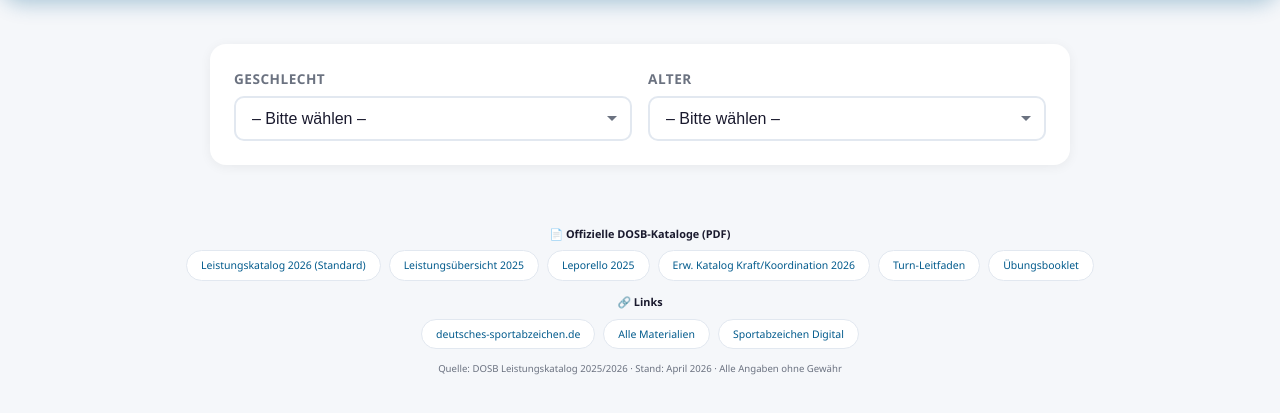
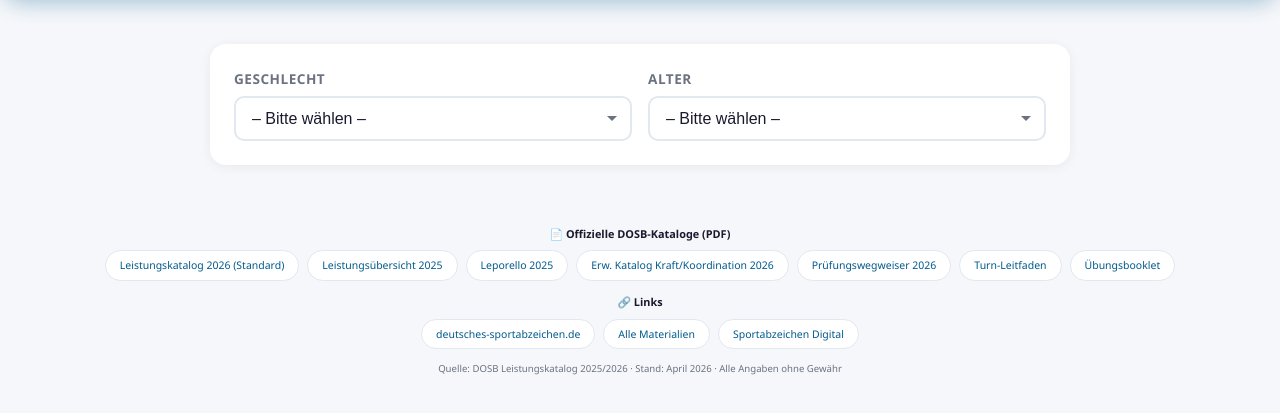
Before and after one commit to stefanhuettner/sportabzeichen, a plain HTML site: page index.html in a window 1280 px wide. Shown: the part 119-532 px from the top of the page. Drawn offline with Linux system fonts and the light colour scheme.

Commit message:
Fix Turn-Leitfaden PDF link (was access denied), add Prüfungswegweiser 2026

```diff
--- a/index.html
+++ b/index.html
@@ -615,7 +615,8 @@
       <a href="https://cdn.dosb.de/Relaunch_2024/Sportabzeichen/Materialien_2025/DSA_Leistungsuebersicht_Erwachsene_A4_2025_web_SCREEN.pdf" target="_blank">Leistungsübersicht 2025</a>
       <a href="https://cdn.dosb.de/Relaunch_2024/Sportabzeichen/Materialien_2025/DSA_Leporello_langDIN_2025_einzelseiten_SCREEN.pdf" target="_blank">Leporello 2025</a>
       <a href="https://www.lsb-berlin.de/fileadmin/redaktion/landessportbund/sport_fuer_alle/sportabzeichen/sportabzeichen_2026/DSA_Erw_Leistungskatalog_2026_Kraft_Koordination.pdf" target="_blank">Erw. Katalog Kraft/Koordination 2026</a>
-      <a href="https://cdn.dosb.de/Relaunch_2024/Sportabzeichen/Materialien_2018/DSA-Leitfaden_fuer_PrueferInnen_zu_den_Turn-Aufgaben_2018.pdf" target="_blank">Turn-Leitfaden</a>
+      <a href="https://cdn.dosb.de/Relaunch_2024/Sportabzeichen/Materialien_2026/DSA_Pruefungswegweiser_2026_A5_Einzelseiten_WEB_24032026.pdf" target="_blank">Prüfungswegweiser 2026</a>
+      <a href="https://cdn.dosb.de/Relaunch_2024/Sportabzeichen/Materialien_2025/DSA-Leitfaden_fuer_PrueferInnen_zu_den_Turn-Aufgaben_2018.pdf" target="_blank">Turn-Leitfaden</a>
       <a href="https://cdn.dosb.de/alter_Datenbestand/Sportabzeichen/Materialien_2018/DSA-Coach-UEbungsbooklet_interaktiv.pdf" target="_blank">Übungsbooklet</a>
     </div>
   </div>
```
